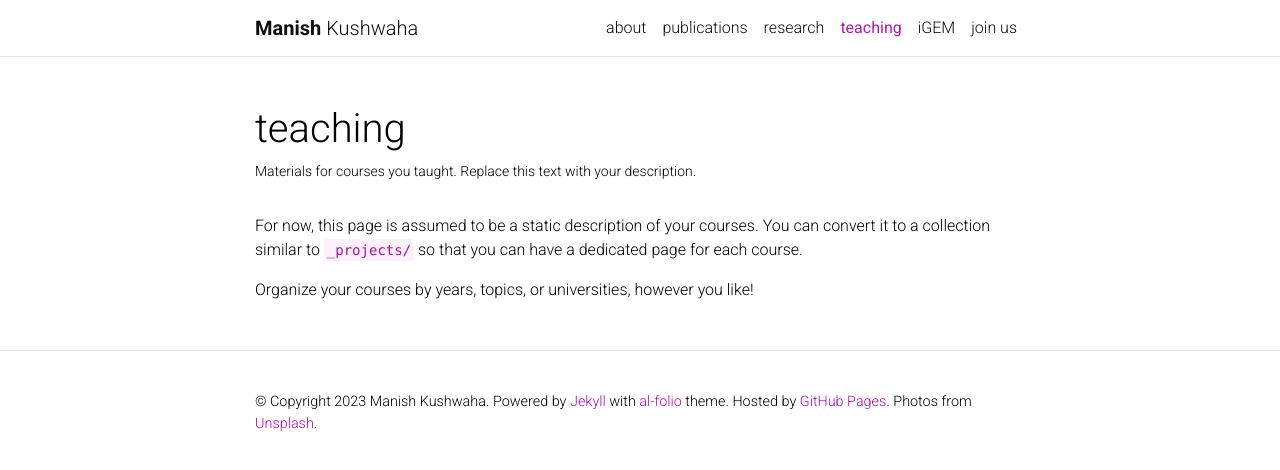
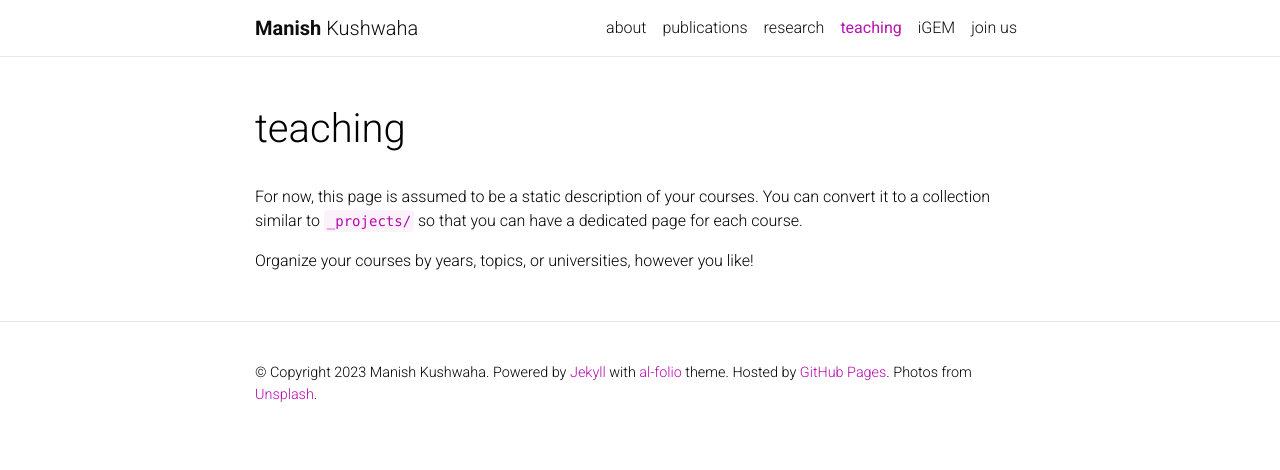
Before and after one commit to manishmicrobe/manishmicrobe.github.io, a Jekyll site: the page built from _pages/teaching.md, in a window 1280 px wide. Shown: the top 470 px of the page. Built offline with Jekyll 4.4.1, drawn with Linux system fonts in a browser that asks for light colours; comment, search, counter and statistics services are not loaded; a style sheet for code colours, icons or effects is not loaded.

Commit message:
Update teaching.md

```diff
--- a/_pages/teaching.md
+++ b/_pages/teaching.md
@@ -2,7 +2,7 @@
 layout: page
 permalink: /teaching/
 title: teaching
-description: Materials for courses you taught. Replace this text with your description.
+description: #Materials for courses you taught. Replace this text with your description.
 nav: true
 nav_order: 3
 ---
```
